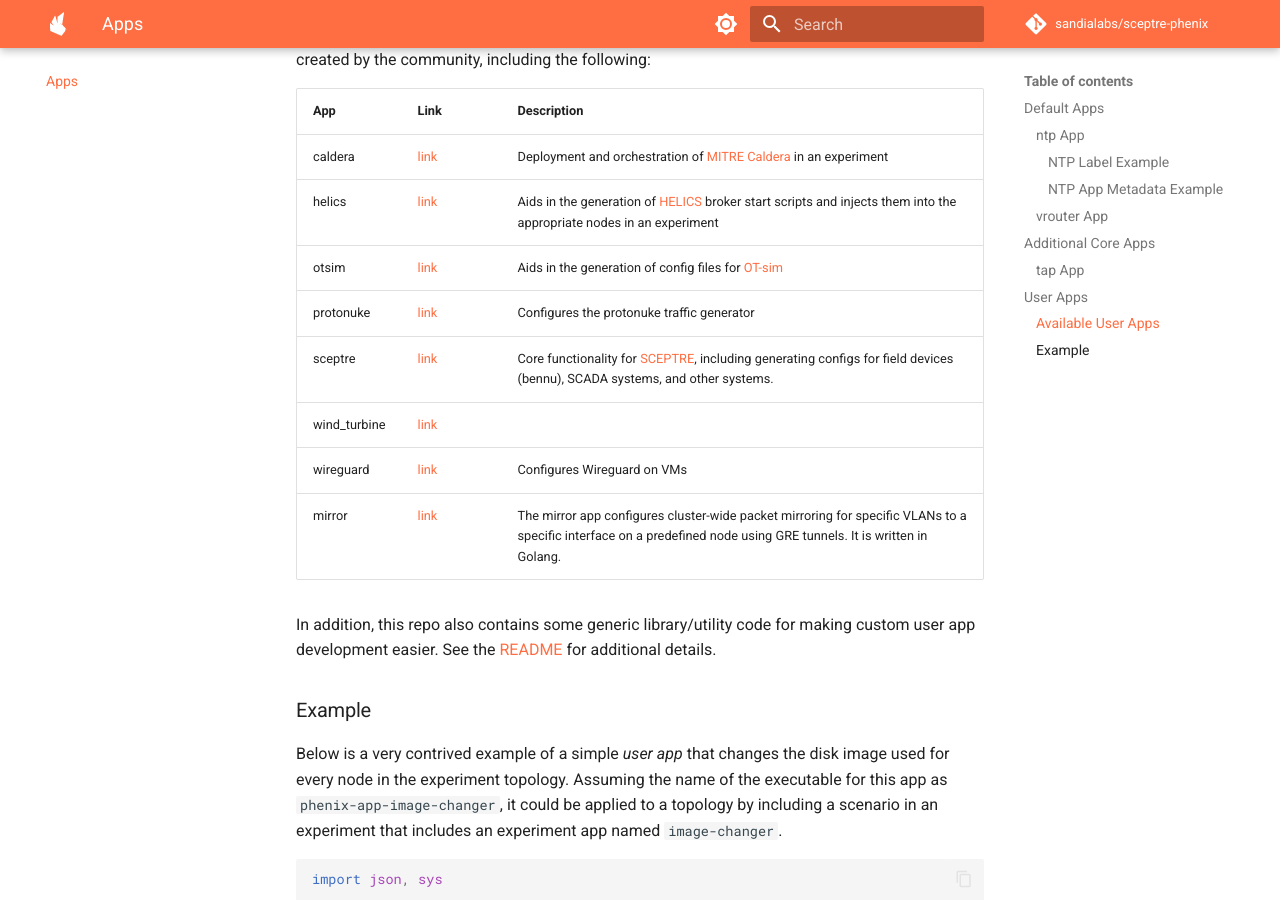
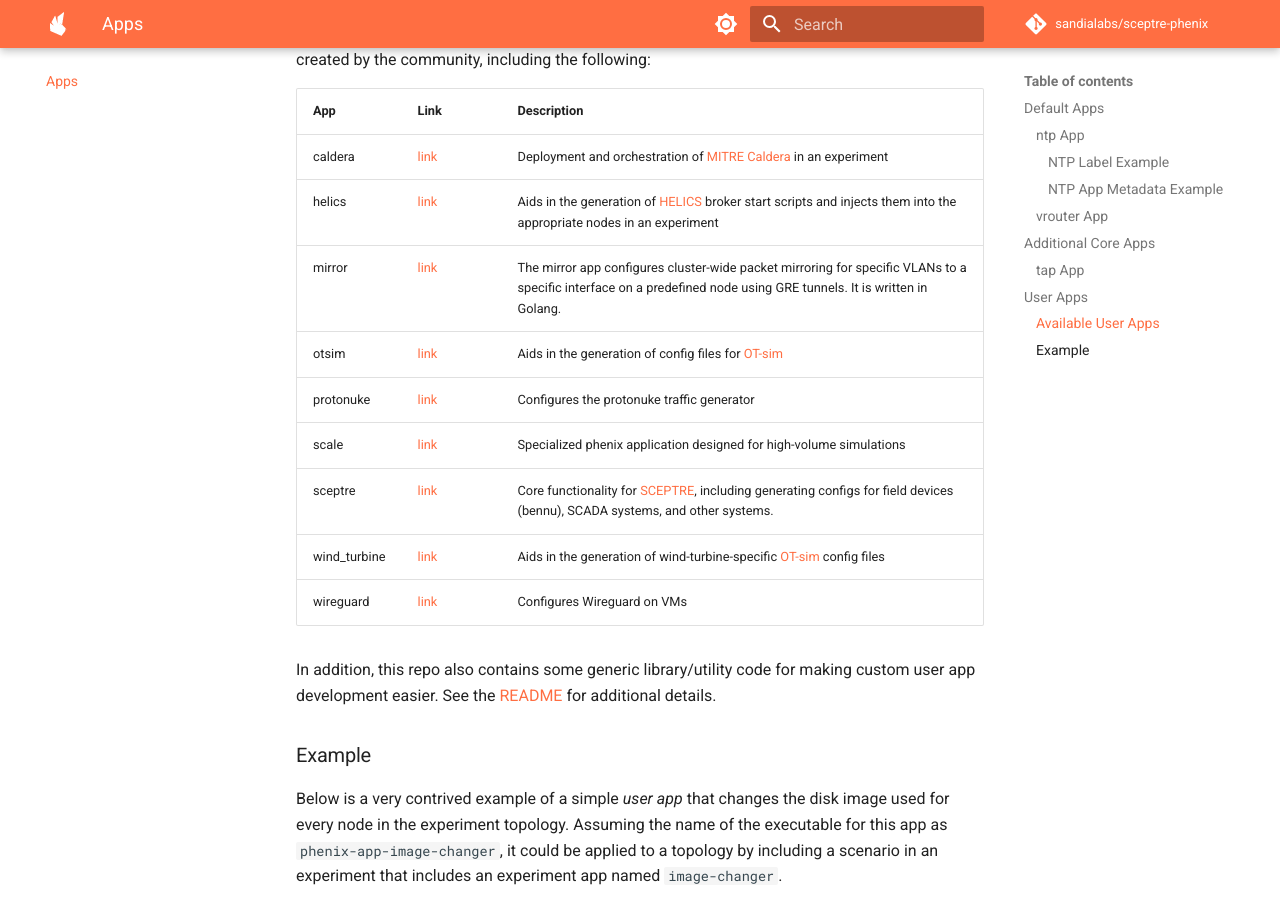
Before and after one commit to sandialabs/sceptre-phenix-docs, an MkDocs documentation site: the page built from docs/apps.md, in a window 1280 px wide and 900 px high, scrolled down 12107 px. Built offline with MkDocs 1.6.1 and Material for MkDocs 9.7.7, drawn with Linux system fonts in a browser that asks for light colours; comment, search, counter and statistics services are not loaded; the version menu is left out.

Commit message:
feat: add scale app

```diff
--- a/docs/apps.md
+++ b/docs/apps.md
@@ -558,12 +558,13 @@ including the following:
 | ------------ | ------------------------------------------------------------------------------------------------------------ | ----------------------------------------------------------------------------------------------------------------------------------------------------------------------- |
 | caldera      | [link](https://github.com/sandialabs/sceptre-phenix-apps/tree/main/src/python/phenix_apps/apps/caldera)      | Deployment and orchestration of [MITRE Caldera](https://caldera.mitre.org/) in an experiment                                                                            |
 | helics       | [link](https://github.com/sandialabs/sceptre-phenix-apps/tree/main/src/python/phenix_apps/apps/helics)       | Aids in the generation of [HELICS](https://helics.org/) broker start scripts and injects them into the appropriate nodes in an experiment                               |
+| mirror       | [link](https://github.com/sandialabs/sceptre-phenix-apps/tree/main?tab=readme-ov-file#mirror)                | The mirror app configures cluster-wide packet mirroring for specific VLANs to a specific interface on a predefined node using GRE tunnels. It is written in Golang.     |
 | otsim        | [link](https://github.com/sandialabs/sceptre-phenix-apps/tree/main/src/python/phenix_apps/apps/otsim)        | Aids in the generation of config files for [OT-sim](https://ot-sim.patsec.dev/)                                                                                         |
 | protonuke    | [link](https://github.com/sandialabs/sceptre-phenix-apps/tree/main?tab=readme-ov-file#protonuke)             | Configures the protonuke traffic generator                                                                                                                              |
+| scale        | [link](https://github.com/sandialabs/sceptre-phenix-apps/tree/main/src/python/phenix_apps/apps/scale)        | Specialized phenix application designed for high-volume simulations                                                                                                     |
 | sceptre      | [link](https://github.com/sandialabs/sceptre-phenix-apps/tree/main/src/python/phenix_apps/apps/sceptre)      | Core functionality for [SCEPTRE](https://sandialabs.github.io/sceptre-docs/), including generating configs for field devices (bennu), SCADA systems, and other systems. |
-| wind_turbine | [link](https://github.com/sandialabs/sceptre-phenix-apps/tree/main/src/python/phenix_apps/apps/wind_turbine) |                                                                                                                                                                         |
+| wind_turbine | [link](https://github.com/sandialabs/sceptre-phenix-apps/tree/main/src/python/phenix_apps/apps/wind_turbine) | Aids in the generation of wind-turbine-specific [OT-sim](https://ot-sim.patsec.dev/) config files                                                                       |
 | wireguard    | [link](https://github.com/sandialabs/sceptre-phenix-apps/tree/main/src/python/phenix_apps/apps/wireguard)    | Configures Wireguard on VMs                                                                                                                                             |
-| mirror       | [link](https://github.com/sandialabs/sceptre-phenix-apps/tree/main?tab=readme-ov-file#mirror)                | The mirror app configures cluster-wide packet mirroring for specific VLANs to a specific interface on a predefined node using GRE tunnels. It is written in Golang.     |
 
 In addition, this repo also contains some generic library/utility code for
 making custom user app development easier. See the
```
